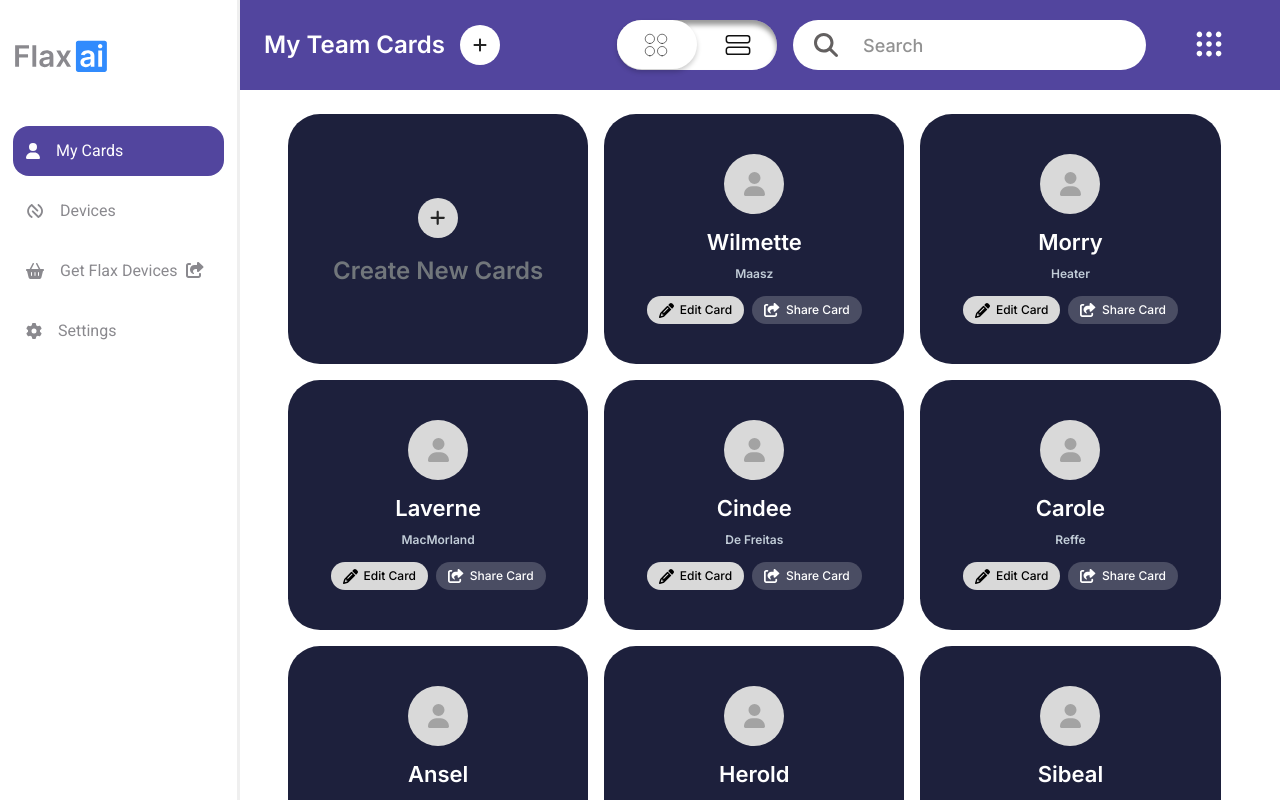
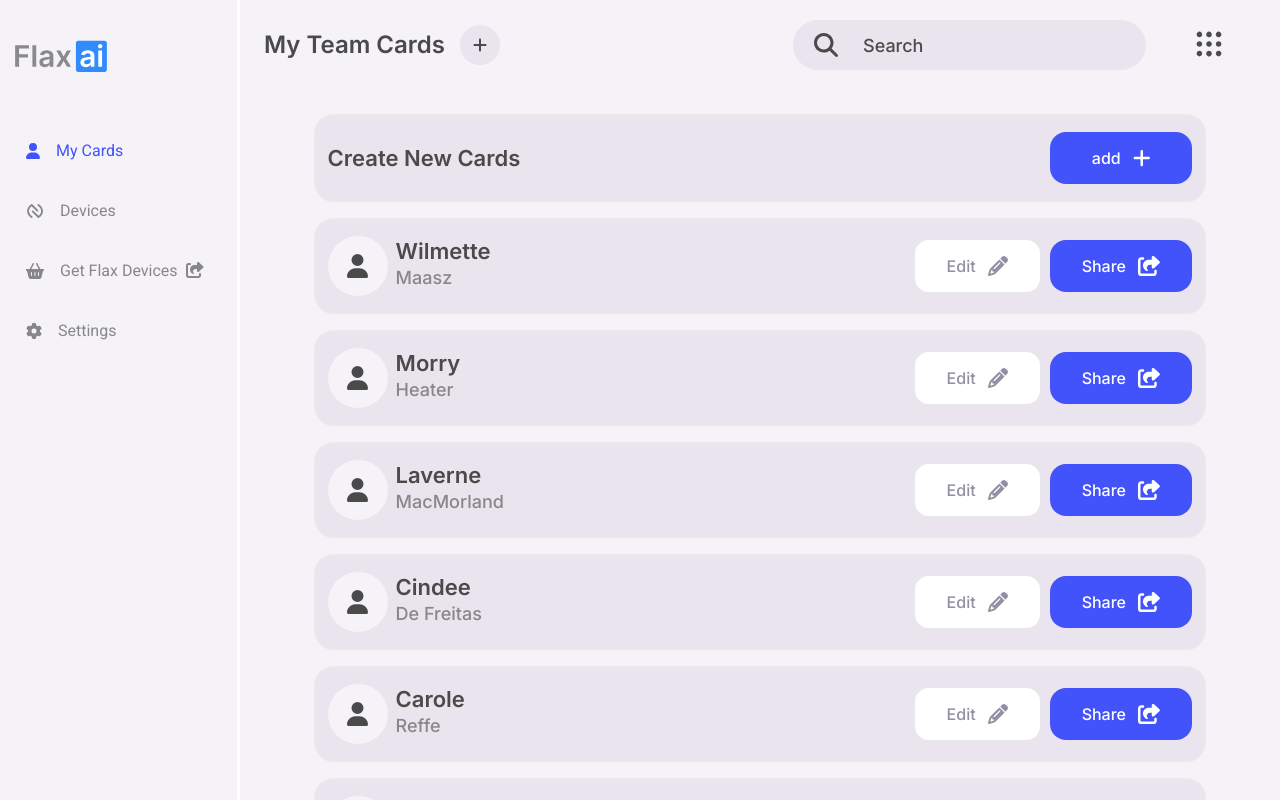
Before and after one commit to saquibnasar/dashboard, a React (Create React App) app: page / in a window 1280 px wide. Built offline with nearby package versions, Linux system fonts and the light colour scheme.

Commit message:
new changes added

```diff
--- a/src/component/Home.js
+++ b/src/component/Home.js
@@ -13,7 +13,7 @@ export default function Home(props) {
 
   return (
     <>
-      <div className="d-flex h-100vh bg-white">
+      <div className="d-flex h-100vh">
         <SIdebar navbarToggle={props.navbarToggle} />
         <div className="d-flex flex-direction-column w-100">
           <Topbar
--- a/src/component/TeamCard.js
+++ b/src/component/TeamCard.js
@@ -158,7 +158,7 @@ export default function TeamCard(props) {
 
   return (
     <>
-      {!props.mode ? (
+      {props.mode ? (
         <div className="teamCard row gap-3">
           <Link to="/createCard" className="add_btn col-lg-6 col-md-12 col-4">
             <span>
--- a/src/component/Topbar.js
+++ b/src/component/Topbar.js
@@ -77,77 +77,78 @@ export default function Topbar(props) {
                 <FontAwesomeIcon icon={faAngleDown} />
               </button>
             ) : (
-              <button className="form-check">
-                <input
-                  type="checkbox"
-                  id="darkmode-toggle"
-                  onChange={props.handleChange}
-                />
-                <label htmlFor="darkmode-toggle">
-                  <svg
-                    className="sun"
-                    width="28"
-                    height="28"
-                    viewBox="0 0 28 28"
-                    fill="none"
-                    xmlns="http://www.w3.org/2000/svg"
-                  >
-                    <path
-                      d="M7.8737 12.5417C10.451 12.5417 12.5404 10.4523 12.5404 7.87501C12.5404 5.29768 10.451 3.20834 7.8737 3.20834C5.29637 3.20834 3.20703 5.29768 3.20703 7.87501C3.20703 10.4523 5.29637 12.5417 7.8737 12.5417Z"
-                      stroke="#111111"
-                      strokeWidth="0.583333"
-                      strokeLinecap="round"
-                      strokeLinejoin="round"
-                    />
-                    <path
-                      d="M20.1237 24.7917C22.701 24.7917 24.7904 22.7023 24.7904 20.125C24.7904 17.5477 22.701 15.4583 20.1237 15.4583C17.5464 15.4583 15.457 17.5477 15.457 20.125C15.457 22.7023 17.5464 24.7917 20.1237 24.7917Z"
-                      stroke="#111111"
-                      strokeWidth="0.583333"
-                      strokeLinecap="round"
-                      strokeLinejoin="round"
-                    />
-                    <path
-                      d="M20.1237 12.5417C22.701 12.5417 24.7904 10.4523 24.7904 7.87501C24.7904 5.29768 22.701 3.20834 20.1237 3.20834C17.5464 3.20834 15.457 5.29768 15.457 7.87501C15.457 10.4523 17.5464 12.5417 20.1237 12.5417Z"
-                      stroke="#111111"
-                      strokeWidth="0.583333"
-                      strokeLinecap="round"
-                      strokeLinejoin="round"
-                    />
-                    <path
-                      d="M7.8737 24.7917C10.451 24.7917 12.5404 22.7023 12.5404 20.125C12.5404 17.5477 10.451 15.4583 7.8737 15.4583C5.29637 15.4583 3.20703 17.5477 3.20703 20.125C3.20703 22.7023 5.29637 24.7917 7.8737 24.7917Z"
-                      stroke="#111111"
-                      strokeWidth="0.583333"
-                      strokeLinecap="round"
-                      strokeLinejoin="round"
-                    />
-                  </svg>
-                  <svg
-                    className="moon"
-                    width="28"
-                    height="28"
-                    viewBox="0 0 28 28"
-                    fill="none"
-                    xmlns="http://www.w3.org/2000/svg"
-                  >
-                    <path
-                      d="M23.334 4.66669H4.66732C3.37865 4.66669 2.33398 5.71136 2.33398 7.00002V9.33335C2.33398 10.622 3.37865 11.6667 4.66732 11.6667H23.334C24.6226 11.6667 25.6673 10.622 25.6673 9.33335V7.00002C25.6673 5.71136 24.6226 4.66669 23.334 4.66669Z"
-                      fill="white"
-                      stroke="#111111"
-                      strokeWidth="1.5"
-                      strokeLinecap="round"
-                      strokeLinejoin="round"
-                    />
-                    <path
-                      d="M23.334 16.3334H4.66732C3.37865 16.3334 2.33398 17.378 2.33398 18.6667V21C2.33398 22.2887 3.37865 23.3334 4.66732 23.3334H23.334C24.6226 23.3334 25.6673 22.2887 25.6673 21V18.6667C25.6673 17.378 24.6226 16.3334 23.334 16.3334Z"
-                      fill="white"
-                      stroke="#111111"
-                      strokeWidth="1.5"
-                      strokeLinecap="round"
-                      strokeLinejoin="round"
-                    />
-                  </svg>
-                </label>
-              </button>
+              // <button className="form-check">
+              //   <input
+              //     type="checkbox"
+              //     id="darkmode-toggle"
+              //     onChange={props.handleChange}
+              //   />
+              //   <label htmlFor="darkmode-toggle">
+              //     <svg
+              //       className="sun"
+              //       width="28"
+              //       height="28"
+              //       viewBox="0 0 28 28"
+              //       fill="none"
+              //       xmlns="http://www.w3.org/2000/svg"
+              //     >
+              //       <path
+              //         d="M7.8737 12.5417C10.451 12.5417 12.5404 10.4523 12.5404 7.87501C12.5404 5.29768 10.451 3.20834 7.8737 3.20834C5.29637 3.20834 3.20703 5.29768 3.20703 7.87501C3.20703 10.4523 5.29637 12.5417 7.8737 12.5417Z"
+              //         stroke="#111111"
+              //         strokeWidth="0.583333"
+              //         strokeLinecap="round"
+              //         strokeLinejoin="round"
+              //       />
+              //       <path
+              //         d="M20.1237 24.7917C22.701 24.7917 24.7904 22.7023 24.7904 20.125C24.7904 17.5477 22.701 15.4583 20.1237 15.4583C17.5464 15.4583 15.457 17.5477 15.457 20.125C15.457 22.7023 17.5464 24.7917 20.1237 24.7917Z"
+              //         stroke="#111111"
+              //         strokeWidth="0.583333"
+              //         strokeLinecap="round"
+              //         strokeLinejoin="round"
+              //       />
+              //       <path
+              //         d="M20.1237 12.5417C22.701 12.5417 24.7904 10.4523 24.7904 7.87501C24.7904 5.29768 22.701 3.20834 20.1237 3.20834C17.5464 3.20834 15.457 5.29768 15.457 7.87501C15.457 10.4523 17.5464 12.5417 20.1237 12.5417Z"
+              //         stroke="#111111"
+              //         strokeWidth="0.583333"
+              //         strokeLinecap="round"
+              //         strokeLinejoin="round"
+              //       />
+              //       <path
+              //         d="M7.8737 24.7917C10.451 24.7917 12.5404 22.7023 12.5404 20.125C12.5404 17.5477 10.451 15.4583 7.8737 15.4583C5.29637 15.4583 3.20703 17.5477 3.20703 20.125C3.20703 22.7023 5.29637 24.7917 7.8737 24.7917Z"
+              //         stroke="#111111"
+              //         strokeWidth="0.583333"
+              //         strokeLinecap="round"
+              //         strokeLinejoin="round"
+              //       />
+              //     </svg>
+              //     <svg
+              //       className="moon"
+              //       width="28"
+              //       height="28"
+              //       viewBox="0 0 28 28"
+              //       fill="none"
+              //       xmlns="http://www.w3.org/2000/svg"
+              //     >
+              //       <path
+              //         d="M23.334 4.66669H4.66732C3.37865 4.66669 2.33398 5.71136 2.33398 7.00002V9.33335C2.33398 10.622 3.37865 11.6667 4.66732 11.6667H23.334C24.6226 11.6667 25.6673 10.622 25.6673 9.33335V7.00002C25.6673 5.71136 24.6226 4.66669 23.334 4.66669Z"
+              //         fill="white"
+              //         stroke="#111111"
+              //         strokeWidth="1.5"
+              //         strokeLinecap="round"
+              //         strokeLinejoin="round"
+              //       />
+              //       <path
+              //         d="M23.334 16.3334H4.66732C3.37865 16.3334 2.33398 17.378 2.33398 18.6667V21C2.33398 22.2887 3.37865 23.3334 4.66732 23.3334H23.334C24.6226 23.3334 25.6673 22.2887 25.6673 21V18.6667C25.6673 17.378 24.6226 16.3334 23.334 16.3334Z"
+              //         fill="white"
+              //         stroke="#111111"
+              //         strokeWidth="1.5"
+              //         strokeLinecap="round"
+              //         strokeLinejoin="round"
+              //       />
+              //     </svg>
+              //   </label>
+              // </button>
+              ""
             )}
 
             {props.type ? (
--- a/src/sass/custom.scss
+++ b/src/sass/custom.scss
@@ -4,9 +4,14 @@ $white-color: #fff;
 $black-color: #000;
 $blue: #2665d6;
 $primary-font: "Inter", sans-serif;
-
+$primary: #4353fc;
+$secondary: #e9e4ed;
+$text: #4a4a4a;
+$text-secondary: #878787;
+$bg-primary: #f5f3f7;
 body {
   background: $white-color;
+  background: #f5f3f7;
 }
 
 .container {
--- a/src/sass/devices.scss
+++ b/src/sass/devices.scss
@@ -9,13 +9,14 @@
     font-weight: 600;
     font-size: 28px;
     line-height: 18px;
-    color: #71767b;
+    color: $text;
     margin-top: 38px;
     margin-left: 48px;
   }
   .devices_content {
     .devices_content_container {
       background: #52459e;
+      background: $secondary;
       border-radius: 32px;
       display: flex;
       justify-content: space-between;
@@ -47,7 +48,8 @@
           font-weight: 600;
           font-size: 18px;
           line-height: 18px;
-          color: #ffffff;
+          // color: #ffffff;
+          color: $text;
           margin-top: 24px;
           margin-bottom: 16px;
           @include media576 {
@@ -64,7 +66,8 @@
           font-weight: 300;
           font-size: 16px;
           line-height: 18px;
-          color: $white-color;
+          // color: $white-color;
+          color: $text-secondary;
           @include media576 {
             font-size: 15px;
           }
@@ -74,8 +77,10 @@
           font-style: normal;
           font-weight: 600;
           font-size: 18px;
-          color: #252525;
-          background: #ffffff;
+          // color: #252525;
+          // background: #ffffff;
+          color: $white-color;
+          background: $primary;
           border-radius: 80px;
           padding: 18px 20px;
           margin-top: 48px;
--- a/src/sass/navbar.scss
+++ b/src/sass/navbar.scss
@@ -4,7 +4,7 @@
 
 .navbar {
   // background: $white-color;
-  background: #52459e;
+  // background: #52459e;
   display: flex;
   padding: 20px 24px;
   display: flex;
@@ -31,7 +31,7 @@
     display: flex;
     align-items: center;
     // color: #71767b;
-    color: $white-color;
+    color: $text;
     gap: 15px;
     @include media1200 {
       font-size: 19px;
@@ -50,6 +50,8 @@
       height: 40px;
       justify-content: center;
       align-items: center;
+      background: $secondary;
+      color: $text;
     }
     .setting-toggler-icon {
       color: #000000;
@@ -70,7 +72,7 @@
       height: 50px;
       position: relative;
       svg {
-        color: #636060;
+        color: $text;
         font-size: 1.25rem;
         position: absolute;
         left: 21px;
@@ -81,7 +83,7 @@
       .form-control {
         box-shadow: none;
         outline: unset;
-        background: $white-color;
+        background: $secondary;
         // background: #d9d9d9;
         border-radius: 80px;
         font-family: "Inter";
@@ -98,7 +100,7 @@
         }
       }
       .form-control::placeholder {
-        color: #929292;
+        color: $text;
       }
       .label {
         font-family: "Inter";
@@ -154,9 +156,13 @@
       padding: 7.5px 34px;
       cursor: pointer;
       transition: 0.3s;
+      svg {
+        filter: invert(70%) sepia(0%) saturate(1651%) hue-rotate(142deg)
+          brightness(93%) contrast(92%);
+      }
     }
     .navbar-btn:hover {
-      background: #d9d9d9;
+      background: $secondary;
     }
     .form-check {
       display: flex;
@@ -232,7 +238,7 @@
       }
     }
     .SettingProfile {
-      background: #d9d9d9;
+      background: $secondary;
       border-radius: 80px;
       padding: 8px 16px;
       display: flex;
@@ -249,7 +255,7 @@
         line-height: 18px;
         display: flex;
         align-items: center;
-        color: #252525;
+        color: $text;
         gap: 8px;
         span {
           width: 30px;
@@ -261,7 +267,7 @@
           border-radius: 50%;
           justify-content: center;
           align-items: center;
-          border: 1px solid #a3a3a3;
+          // border: 1px solid #a3a3a3;
           border-radius: 60px;
         }
       }
--- a/src/sass/sidebar.scss
+++ b/src/sass/sidebar.scss
@@ -2,10 +2,10 @@
 @import "./font.scss";
 @import "./mediaqueries.scss";
 .sidebar {
-  background: #fff;
+  // background: #fff;
   min-width: 240px;
   padding-bottom: 28px;
-  border-right: 3px solid #efefef;
+  border-right: 3px solid $white-color;
 
   @include media1200 {
     min-width: 90px;
@@ -97,7 +97,7 @@
         display: flex;
         align-items: center;
         // color: $white-color;
-        color: #8a898e;
+        color: #878787;
         img {
           filter: invert(63%) sepia(6%) saturate(187%) hue-rotate(212deg)
             brightness(84%) contrast(90%);
@@ -115,18 +115,19 @@
           line-height: 18px;
           text-align: center;
           // color: $white-color;
-          color: #8a898e;
+          color: #878787;
         }
       }
       .nav-link.active {
         // background: #fff;
         // border-radius: 16px;
         // color: #848484;
-        background: #52459e;
+        // background: #52459e;
         border-radius: 16px;
-        color: #fefdfe;
+        // color: #fefdfe;
+        color: $primary;
         p {
-          color: #fefdfe;
+          color: $primary;
         }
       }
     }
@@ -151,10 +152,10 @@
         .sidebar-nav {
           .nav-item {
             .nav-link.active {
-              background: #52459e;
-              color: #fefdfe;
-              border-radius: 12px;
-
+              // background: #52459e;
+              // color: #fefdfe;
+              color: $primary;
+              // border-radius: 12px;
               img {
                 filter: unset;
               }
--- a/src/sass/teamCard.scss
+++ b/src/sass/teamCard.scss
@@ -127,10 +127,12 @@
   padding: 24px 24px;
   row-gap: 16px;
   overflow: scroll;
-  background: $white-color;
+  // background: $white-color;
   span {
-    background: #f7f7f7;
-    color: #a3a3a4;
+    // background: #f7f7f7;
+    // color: #a3a3a4;
+    color: $text;
+    background: $bg-primary;
   }
   .teamCard_btn {
     height: unset;
@@ -138,7 +140,8 @@
     flex-direction: row;
     padding: 16px 12px;
     border-radius: 20px;
-    background: #fdfdfd;
+    // background: #fdfdfd;
+    background: $secondary;
     border: 2px solid #e9e9e9;
     border-radius: 20px;
     width: 90%;
@@ -148,17 +151,19 @@
       flex-direction: column;
     }
     h3 {
-      color: #2d254e;
+      // color: #2d254e;
+      color: $text;
     }
     h4 {
       font-weight: 500;
       font-size: 18px;
-      color: #a4a7bf;
+      // color: #a4a7bf;
+      color: $text-secondary;
     }
     .editCard,
     .ShareCard {
       border: 2px solid #e8e7ec;
-      background: transparent;
+      background: $white-color;
       border-radius: 16px;
       padding: 16px 32px;
       font-size: 16px;
@@ -171,6 +176,7 @@
     }
     .ShareCard {
       background: #6e56ce;
+      background: $primary;
       color: $white-color;
       border: none;
       width: 142.77px;
@@ -180,25 +186,25 @@
     }
 
     .editCard:hover {
-      background: #6e56ce;
+      background: $primary;
       color: $white-color;
       border: none;
     }
     .editCard:hover + .ShareCard {
-      border: 2px solid #e8e7ec;
-      background: transparent;
+      // border: 2px solid #e8e7ec;
+      background: $white-color;
       color: #938ea6;
     }
   }
   .teamCard_btn:has(.ShareCard:hover) {
     .editCard {
-      background: #6e56ce;
+      background: $primary;
       color: $white-color;
       border: none;
     }
     .ShareCard {
-      border: 2px solid #e8e7ec;
-      background: transparent;
+      // border: 2px solid #e8e7ec;
+      background: #fff;
       color: #938ea6;
     }
   }
@@ -209,17 +215,20 @@
     flex-direction: row;
     padding: 16px 12px;
     border-radius: 20px;
-    background: #fdfdfd;
+    // background: #fdfdfd;
     border: 2px solid #e9e9e9;
     border-radius: 20px;
     width: 90%;
     justify-content: space-between;
     margin: auto;
+    background: $secondary;
+
     @include media576 {
       flex-direction: column;
     }
     p {
-      color: #2d254e;
+      // color: #2d254e;
+      color: $text;
       font-size: 22px;
       @include media400 {
         font-size: 18px;
@@ -234,7 +243,8 @@
       font-size: 16px;
       gap: 12px;
       transition: 0.3s;
-      background: #6e56ce;
+      // background: #6e56ce;
+      background: $primary;
       color: $white-color;
       border: none;
       display: flex;
@@ -247,8 +257,8 @@
       }
     }
     .editCard:hover {
-      border: 2px solid #e8e7ec;
-      background: transparent;
+      // border: 2px solid #e8e7ec;
+      background: #fff;
       color: #938ea6;
     }
   }
```
